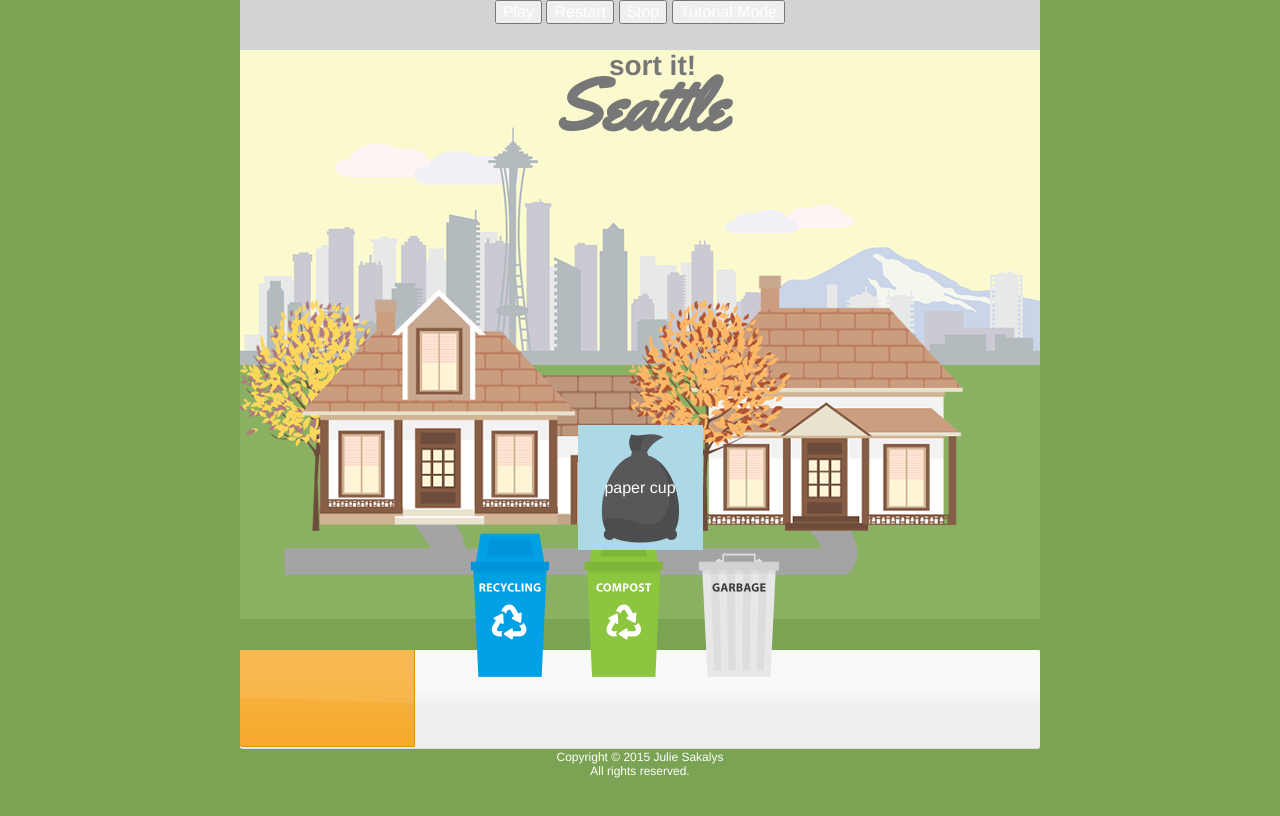
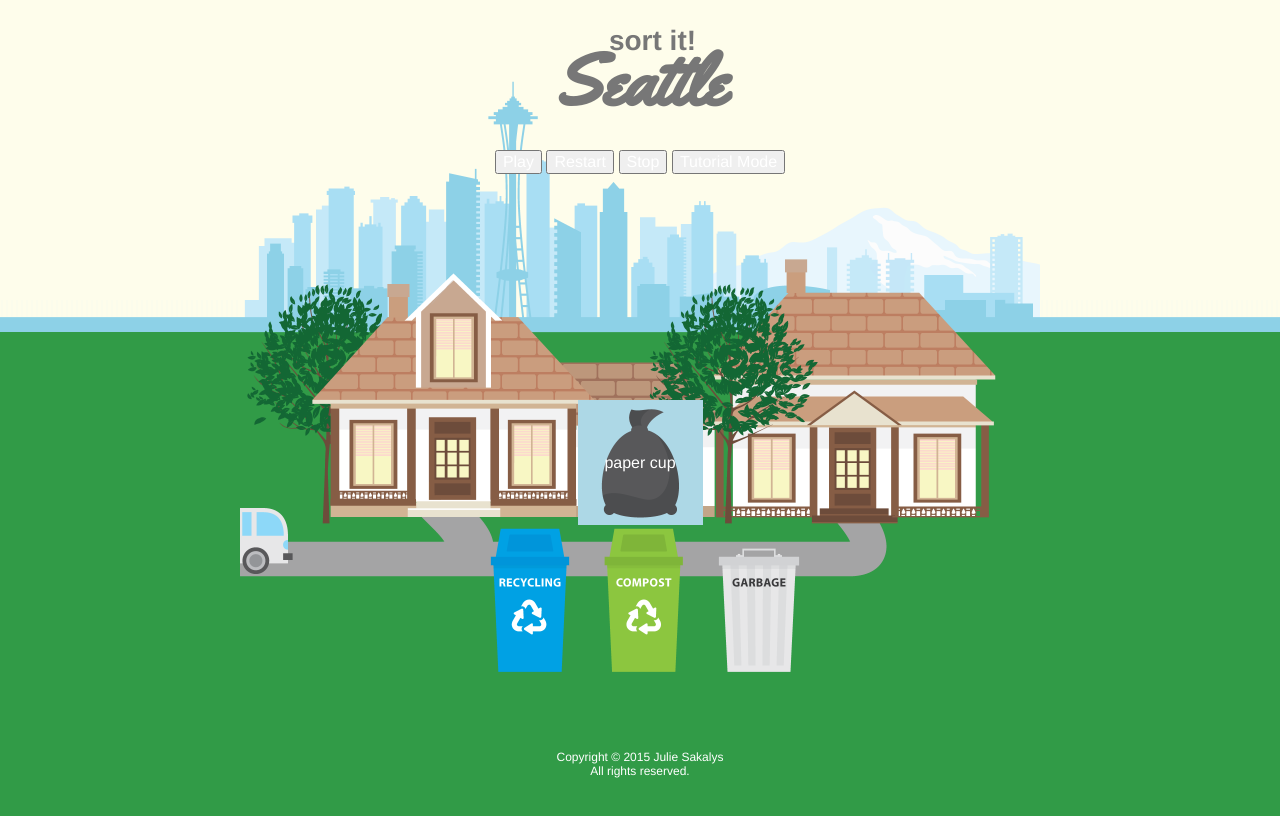
Before and after one commit to jsakalys/sortit-seattle, a plain HTML site: page index.html in a window 1280 px wide. Both pictures are taken after a click on the button "Play". Drawn offline with Linux system fonts and the light colour scheme; a web font is replaced by a local one.

Commit message:
Fixed graphics for retina display and added background and progress bar graphics

```diff
--- a/css/styles.css
+++ b/css/styles.css
@@ -1,13 +1,15 @@
+body {
+	background-image: url("../img/background.png");
+	background-repeat: repeat-x;
+	background-position: top;
+	background-size: 5px 332px;
+	background-color: #319B47;
+}
+
 div {
-	border: solid 0px black;
-	box-sizing: border-box;
 	font-family: Helvetica Neue, sans-serif;
 	text-align: center;
 	color: white;
-}
-
-body {
-	background-color: #7AA353;
 }
 
 h1 {
@@ -30,12 +32,14 @@ h3 {
 #main {
 	width: 800px;
 	margin: 0 auto;
+	background-color: #319B47;
 }
 
 #title {
 	width: 800px;
-	height: 150px;
+	height: 125px;
 	margin: 0 auto;
+	padding-top: 25px;
 }
 
 #game {
@@ -43,44 +47,54 @@ h3 {
 	height: 600px;
 	margin: 0 auto;
 	position: relative;
-	background-image: url("../img/seattle-background-small.png");
-	background-repeat: no-repeat;
+	background-image: url("../img/seattle-rainier.png");
+	background-size: cover;
 }
 
 #trash-chute {
 	height: 125px;
 	width: 125px;
 	margin: 0 auto;
-	margin-top: 225px;
+	margin-top: 200px;
 	position: relative;
 	z-index: 100;
 }
 
 #options {
 	height: 50px;
-	background-color: lightGray;
 }
 
 #townhomes {
 	width: 800px;
-	height: 300px;
+	height: 400px;
 	position: absolute;
 	top: 225px;
-	background-image: url("../img/townhomes-small.png");
+	background-image: url("../img/townhomes.png");
 	background-size: cover;
 }
 
 #bins {
 	height: 150px;
 	position: absolute;
-	top: 480px;
-	left: 215px;
+	top: 525px;
+	left: 235px;
 }
 
 #progress-bar {
 	width: 800px;
 	height: 100px;
-	margin: 0 auto;
+	margin: 0;
+	position: absolute;
+	bottom: 10px;
+}
+
+.ui-progressbar-value {
+	height: 100px;
+	background-image: url("../img/garbage-truck.png");
+	background-position: right;
+	background-repeat: repeat-x;
+	background-color: transparent;
+	background-size: 800px 100px;
 }
 
 #blue-bin, #green-bin, #gray-bin {
@@ -134,4 +148,5 @@ h3 {
 	height: 200px;
 	margin: 0 auto;
 	font-size: 12px;
+	padding-top: 150px;
 }
--- a/index.html
+++ b/index.html
@@ -4,7 +4,7 @@
 	<title>sort it! Seattle - an environmentally friendly game</title>
 	<link href='https://fonts.googleapis.com/css?family=Yellowtail|Grand+Hotel' rel='stylesheet' type='text/css'>
 	<link rel="stylesheet" href="css/normalize.css">
-	<link rel="stylesheet" href="ui/jquery-ui.min.css">
+	<!--<link rel="stylesheet" href="ui/jquery-ui.min.css">-->
 	<link rel="stylesheet" type="text/css" href="css/styles.css">
 	<script type="text/javascript" src="js/jquery-1.11.3.min.js"></script>
 	<script type="text/javascript" src="ui/jquery-ui.min.js"></script>
@@ -12,20 +12,21 @@
 </head>
 <body>
 <div id="main">
-	<div id="options">
-		<button id="play-button">Play</button>
-		<button id="restart-button">Restart</button>
-		<button id="stop-button">Stop</button>
-		<button id="tutorial-mode">Tutorial Mode</button>
-	</div>
 	<div id="game">
 		<div id="title">
 			<h3>sort it!</h3>
 			<h1>Seattle</h1>
 		</div>
+		<div id="options">
+			<button id="play-button">Play</button>
+			<button id="restart-button">Restart</button>
+			<button id="stop-button">Stop</button>
+			<button id="tutorial-mode">Tutorial Mode</button>
+		</div>
 		<div id="townhomes">
 		</div>
-		<div id="trash-chute">
+		<!-- Divs below are absolutely positioned -->
+		<div id="progress-bar" class="ui-progressbar">
 		</div>
 		<div id="bins">
 			<div id="blue-bin">
@@ -35,9 +36,7 @@
 			<div id="gray-bin">
 			</div>
 		</div>
-	</div>
-	<div id="progress-bar" class="ui-progressbar">
-		<div id="progress-value" class="ui-progressbar-value">
+		<div id="trash-chute">
 		</div>
 	</div>
 	<div id="footer">
--- a/js/script.js
+++ b/js/script.js
@@ -26,6 +26,14 @@ var timeoutID = -1;
 // Set var to toggle tutorial mode
 
 var tutorialMode = false;
+
+// declare variable for speed of item generation in milliseconds
+
+var gameSpeed = 2000; // 2000 for hard, 4000 for easy
+
+// declare variable for speed of round in milliseconds
+
+var roundSpeed = 30000; // 30 second game
 
 
 // Next, set properties for DOM elements
@@ -58,8 +66,8 @@ $( "#gray-bin" ).droppable({
 });
 
 // initialize progress bar
-$( "#progress-value" ).progressbar({
-  max: 10000,
+$( "#progress-bar" ).progressbar({
+  max: roundSpeed,
   value: 0
 });
 
@@ -70,7 +78,7 @@ var progressValue = 0;
 
 var updateProgress = function() {
 	progressValue += gameSpeed;
-	$("#progress-value").progressbar( "option", "value", progressValue );
+	$("#progress-bar").progressbar( "option", "value", progressValue );
 };
 
 // Gameplay functions
@@ -106,19 +114,19 @@ $('#trash-chute').append('<div class="gray-item">' + rubbish["garbage"][Math.flo
 var makeDraggable = function() {
 
 	$( ".blue-item" ).draggable({
-		containment: $('#game'),
+		containment: $('#main'),
 		cursor: 'move',
 		revert: 'invalid'
 	});
 
 	$( ".green-item" ).draggable({
-		containment: $('#game'),
+		containment: $('#main'),
 		cursor: 'move',
 		revert: 'invalid'
 	});
 
 	$( ".gray-item" ).draggable({
-		containment: $('#game'),
+		containment: $('#main'),
 		cursor: 'move',
 		revert: 'invalid'
 	});
@@ -157,10 +165,6 @@ var generateItem = function() {
 
 }; // end generateItem function
 
-// declare variable for speed of generation in milliseconds
-
-var gameSpeed = 2000; // 2000 for hard, 3000 for easy, 1000 for extreme
-
 // Make function to play game (set interval for generateItem) at a set interval with a 1 minute timeout
 // At timeout, check for winner
 // Assign to play button
@@ -185,7 +189,7 @@ $('#play-button').on("click", function(event) {
 var stopGame = function() {
 	clearInterval(intervalID);
 	clearTimeout(timeoutID);
-	$("#progress-value").progressbar( "option", "value", 0);
+	$("#progress-bar").progressbar( "option", "value", 0);
 	$('#trash-chute').html('');
 	progressValue = 0;
 	itemsGenerated = 0;
@@ -241,7 +245,7 @@ var checkWinner = function() {
 		stopGame();
 		alert('Oh no! You didn\'t make it in time!');
 		}
-	}, 12000);
+	}, roundSpeed + 2000);
 };
 
 
```
Also changed, not shown: img/background.png (added), img/garbage-truck.png (added), img/seattle-background-small.png (deleted), img/seattle-rainier.png (added), img/townhomes-small.png (deleted), img/townhomes.png (added).
